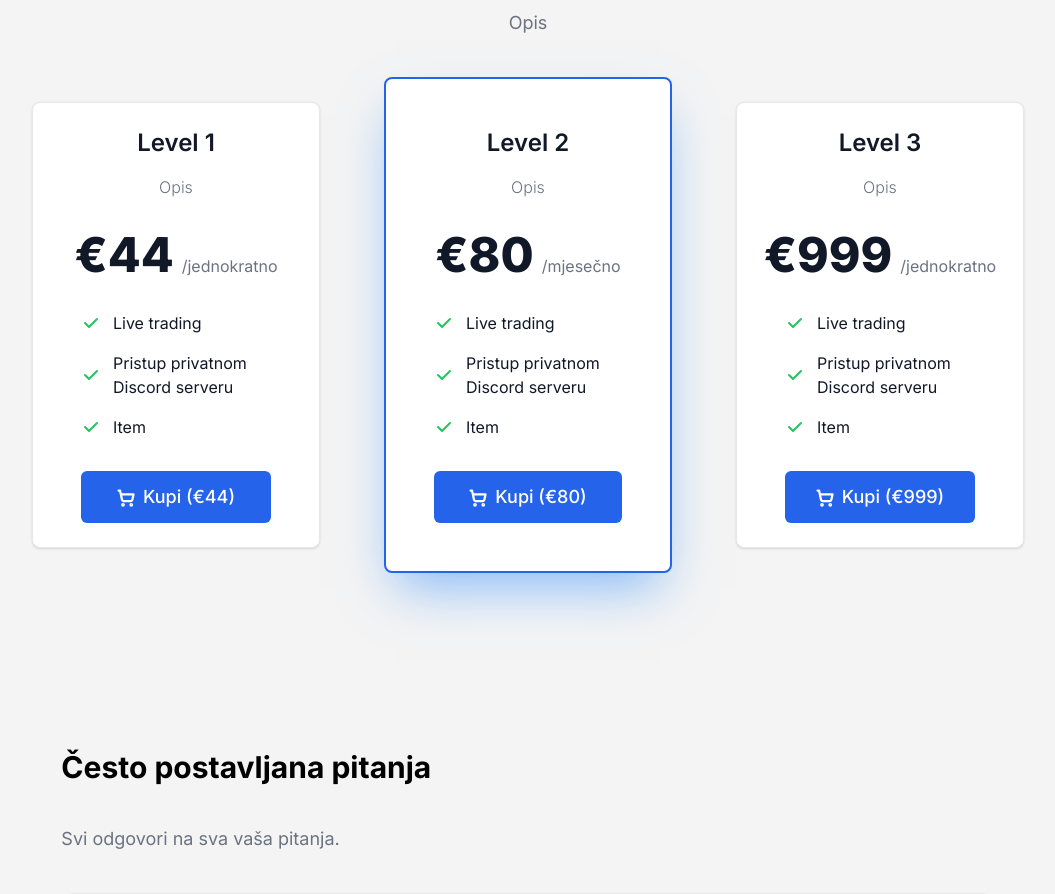
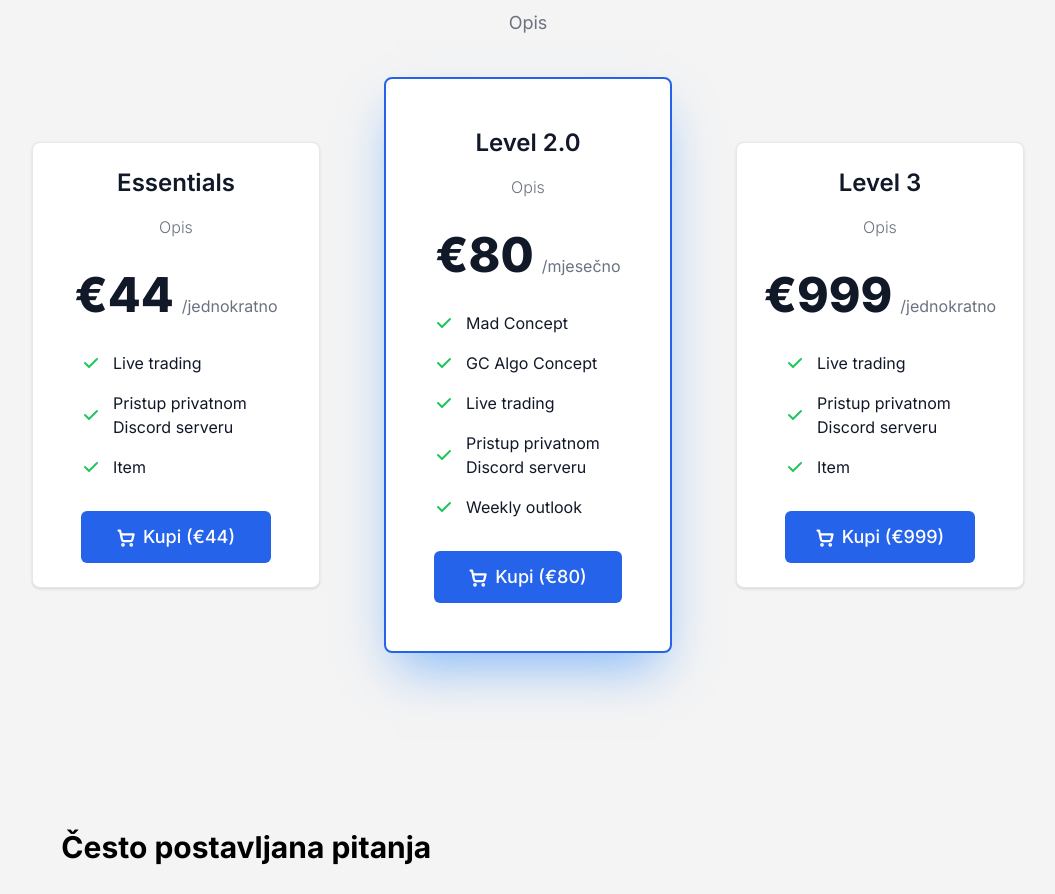
Before and after one commit to faustatwork/mad-science-website, a Next.js app: page / in a window 1280 px wide. Shown: the part 2720-3614 px from the top of the page, without its empty margins (112-1167 px from the left). Built offline with nearby package versions, Linux system fonts and the light colour scheme.

Commit message:
fix(index): rename level 1, level 2 tiers

```diff
--- a/pages/index.tsx
+++ b/pages/index.tsx
@@ -201,7 +201,7 @@ const Index: NextPage = () => {
           <Tier
             items={[
               {
-                title: "Level 1",
+                title: "Essentials",
                 description: "Opis",
                 price: 44,
                 features: [
@@ -212,13 +212,15 @@ const Index: NextPage = () => {
                 model: "jednokratno",
               },
               {
-                title: "Level 2",
+                title: "Level 2.0",
                 description: "Opis",
                 price: 80,
                 features: [
+                  "Mad Concept",
+                  "GC Algo Concept",
                   "Live trading",
                   "Pristup privatnom Discord serveru",
-                  "Item",
+                  "Weekly outlook",
                 ],
                 model: "mjesečno",
                 recommended: true,
```
